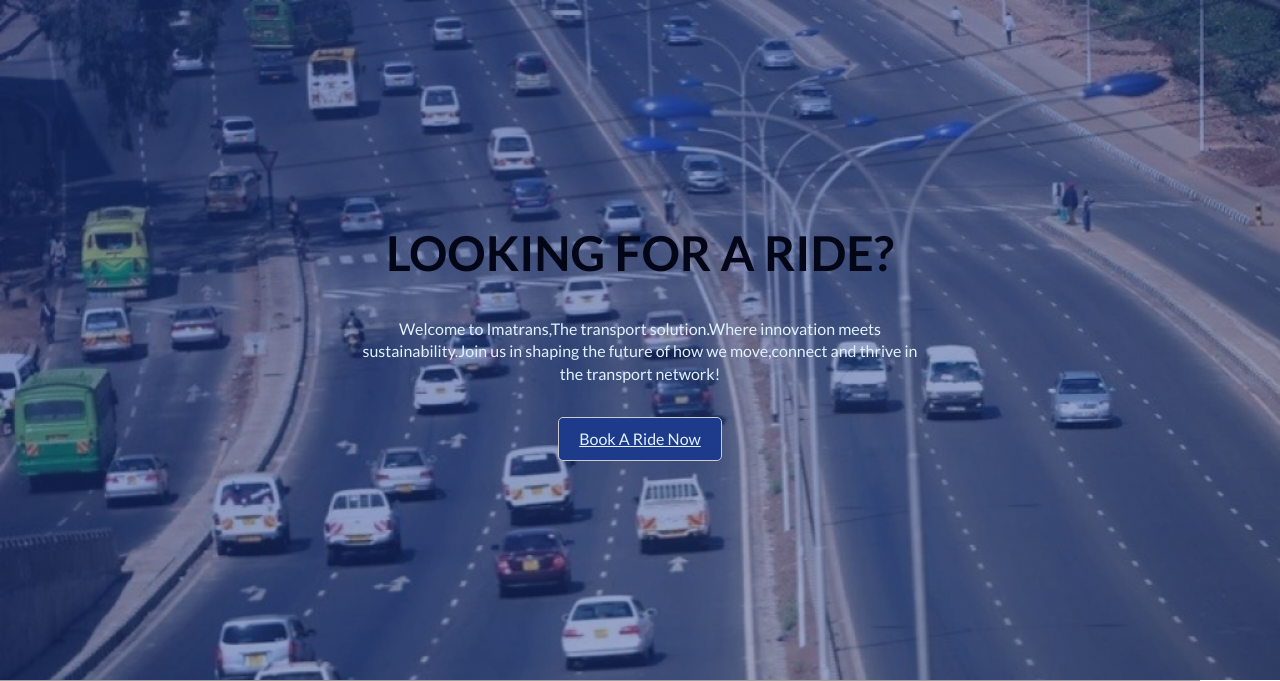
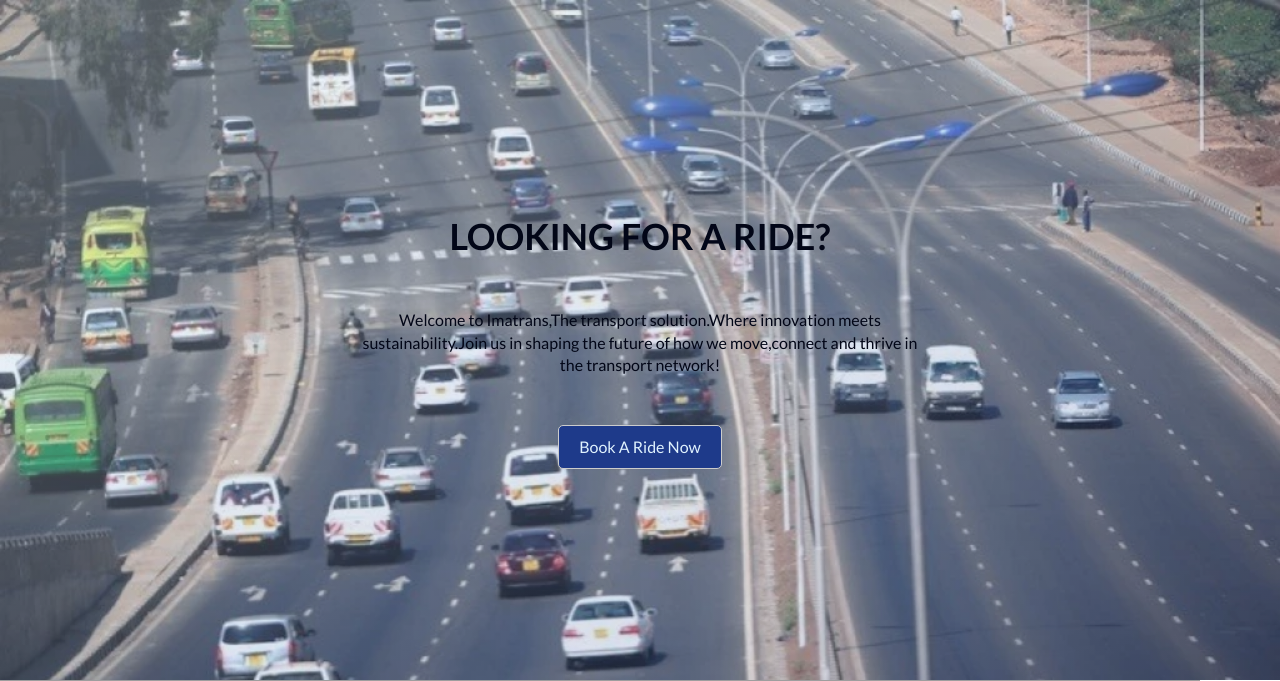
Before and after one commit to Immaculate5/trans, a PHP site: page / in a window 1280 px wide. Shown: the part 74-755 px from the top of the page. Run offline with PHP 8.4, Linux system fonts and the light colour scheme; grey boxes are pictures that could not be loaded.

Commit message:
some changes

```diff
--- a/styless.css
+++ b/styless.css
@@ -53,7 +53,7 @@
 .item a {
     text-decoration: none;
     margin: 10px;
-    color: #e0f2fe;
+    color: rgb(224, 242, 254);
     font-size: 14px;
     text-transform: capitalize;
 }
@@ -61,8 +61,8 @@
 .hero-section {
     height: 85vh;
     background-image: linear-gradient(to right bottom,
-            rgba(30, 58, 138, 0.6),
-            rgba(30, 58, 138, 0.4)),
+            rgba(224, 242, 254, 0.4),
+            rgba(30, 58, 138, 0.2)),
         url(./Mombasa-Road-og_image.webp);
     background-size: cover;
     background-position: top;
@@ -77,21 +77,22 @@
     display: flex;
     flex-direction: column;
     justify-content: center;
-    gap: 32px;
+    gap: 48px;
 }
 
 .hero-content h1 {
     text-align: center;
-    font-size: 48px;
+    font-size: 36px;
     color: #020617;
     text-transform: uppercase;
 }
 
 .hero-content p {
     align-self: center;
-    color: #e0f2fe;
+    color: #020617;
     max-width: 60ch;
     text-align: center;
+    font-size: 16px;
 }
 
 .hero-btn {
@@ -101,6 +102,14 @@
 .hero-btn a {
     background-color: #1e3a8a;
     color: #e0f2fe;
+    font-size: 16px;
+    text-decoration: none;
+
+    transform: all .3s linear;
+}
+
+.hero-btn a:hover {
+    background-color: #020617;
 }
 
 main {
```
